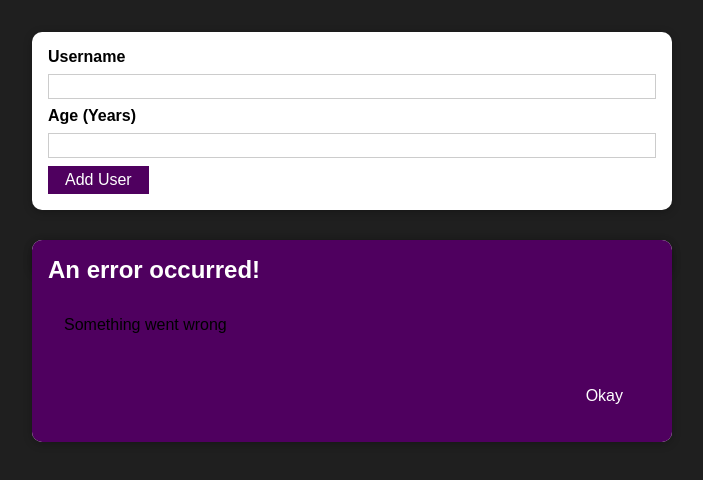
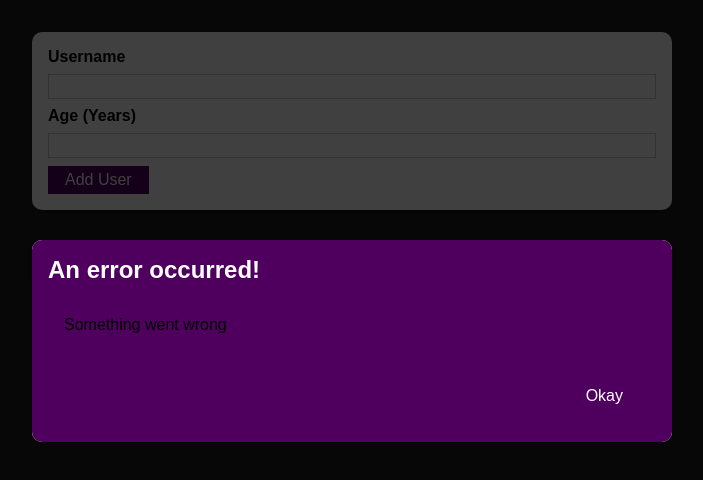
Before and after one commit to jefrey05/react-userlist-app, a React (Create React App) app: page / in a window 1280 px wide. Shown: the top 480 px of the page, without its empty margins (288-991 px from the left). Built offline with nearby package versions, Linux system fonts and the light colour scheme.

Commit message:
add users to list

```diff
--- a/src/components/UI/ErrorModal.js
+++ b/src/components/UI/ErrorModal.js
@@ -3,7 +3,12 @@ import Card from './Card';
 import Button from './Button';
 import classes from './ErrorModal.module.css';
 const ErrorModal = props =>{
-  return (<Card className = {classes.modal}>
+
+  return (
+
+  <div>
+  <div className={classes.backdrop}></div>
+  <Card className = {classes.modal}>
     <header className={classes.header}>
         <h2>{props.title}</h2>
         <div className={classes.content}>
@@ -14,6 +19,7 @@ const ErrorModal = props =>{
         </footer>
     </header>
   </Card>
+  </div>
   );
 
   }
```
